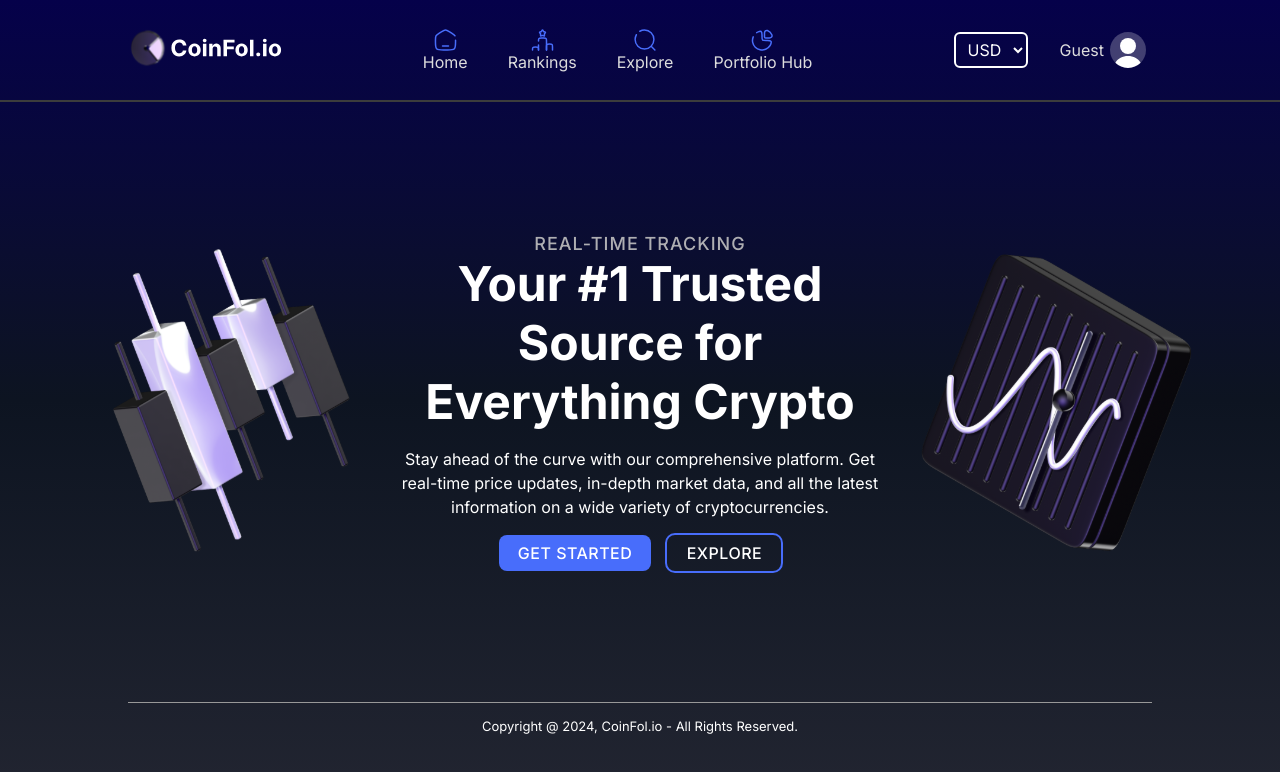
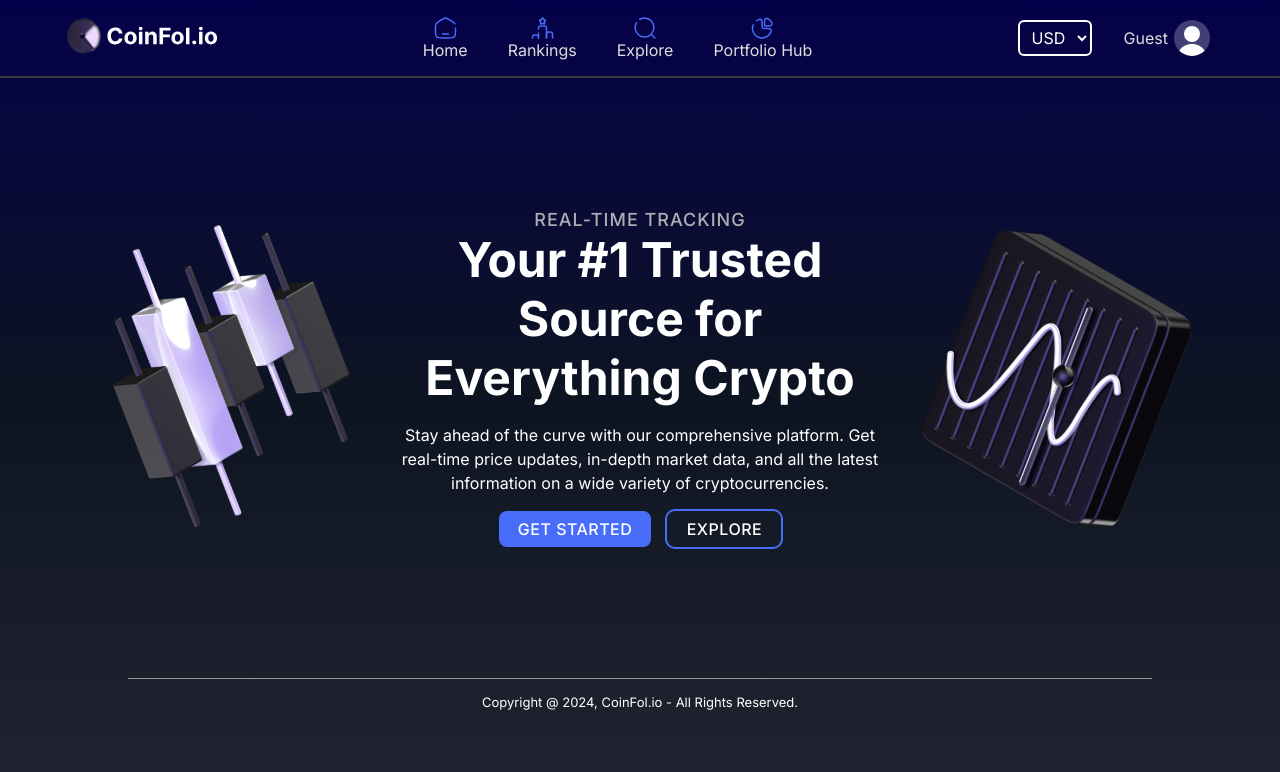
Before and after one commit to dimitarraychev/coinfolio, a React (Vite) app: page / in a window 1280 px wide. Shown: the top 772 px of the page. Built offline with nearby package versions, Linux system fonts and the light colour scheme; no server answers.

Commit message:
Fixed navbar padding

```diff
--- a/src/components/Navbar/Navbar.css
+++ b/src/components/Navbar/Navbar.css
@@ -2,7 +2,7 @@
 	display: flex;
 	align-items: center;
 	justify-content: space-between;
-	padding: 20px 10%;
+	padding: 0.5rem 5%;
 	color: #ddd;
 	border-bottom: 2px solid #3c3c3c;
 }
```
